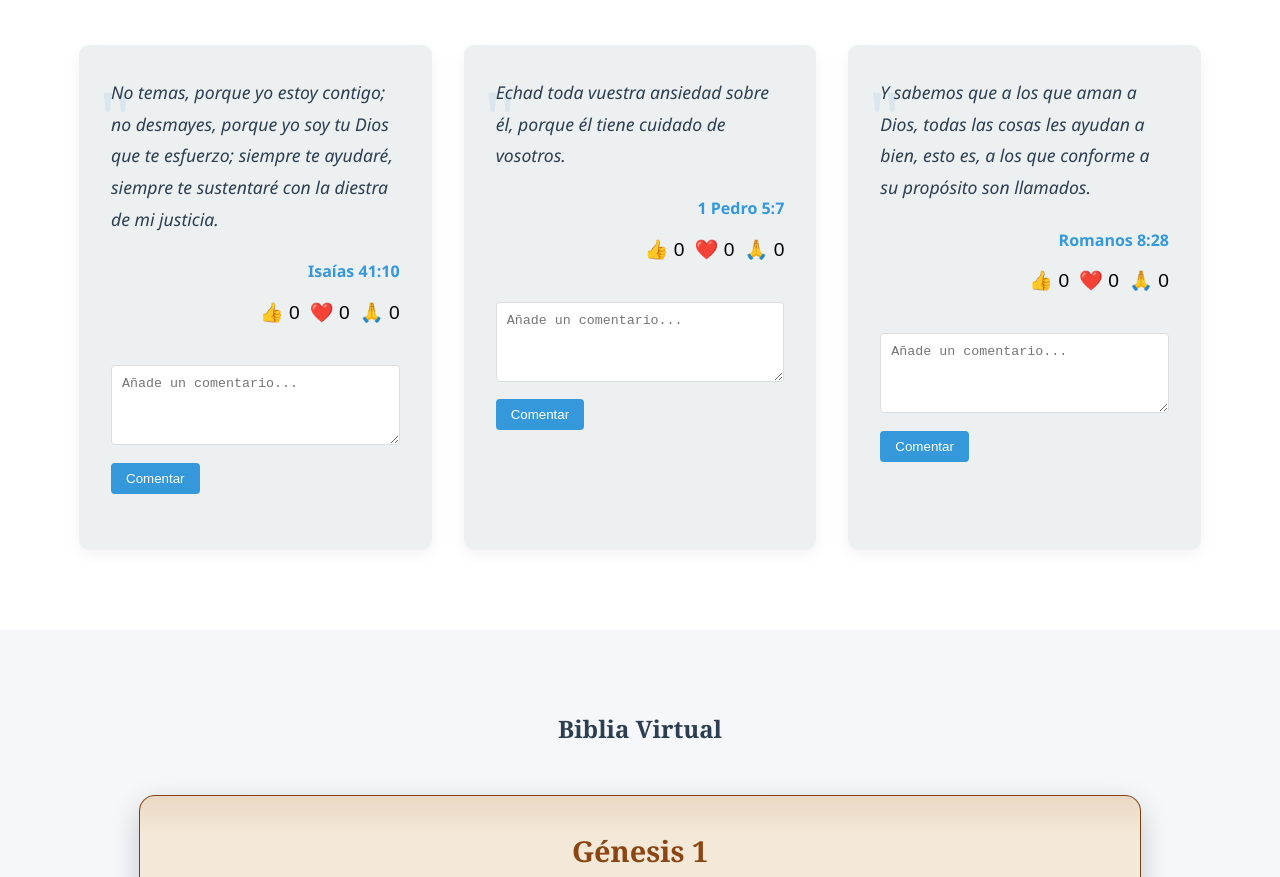
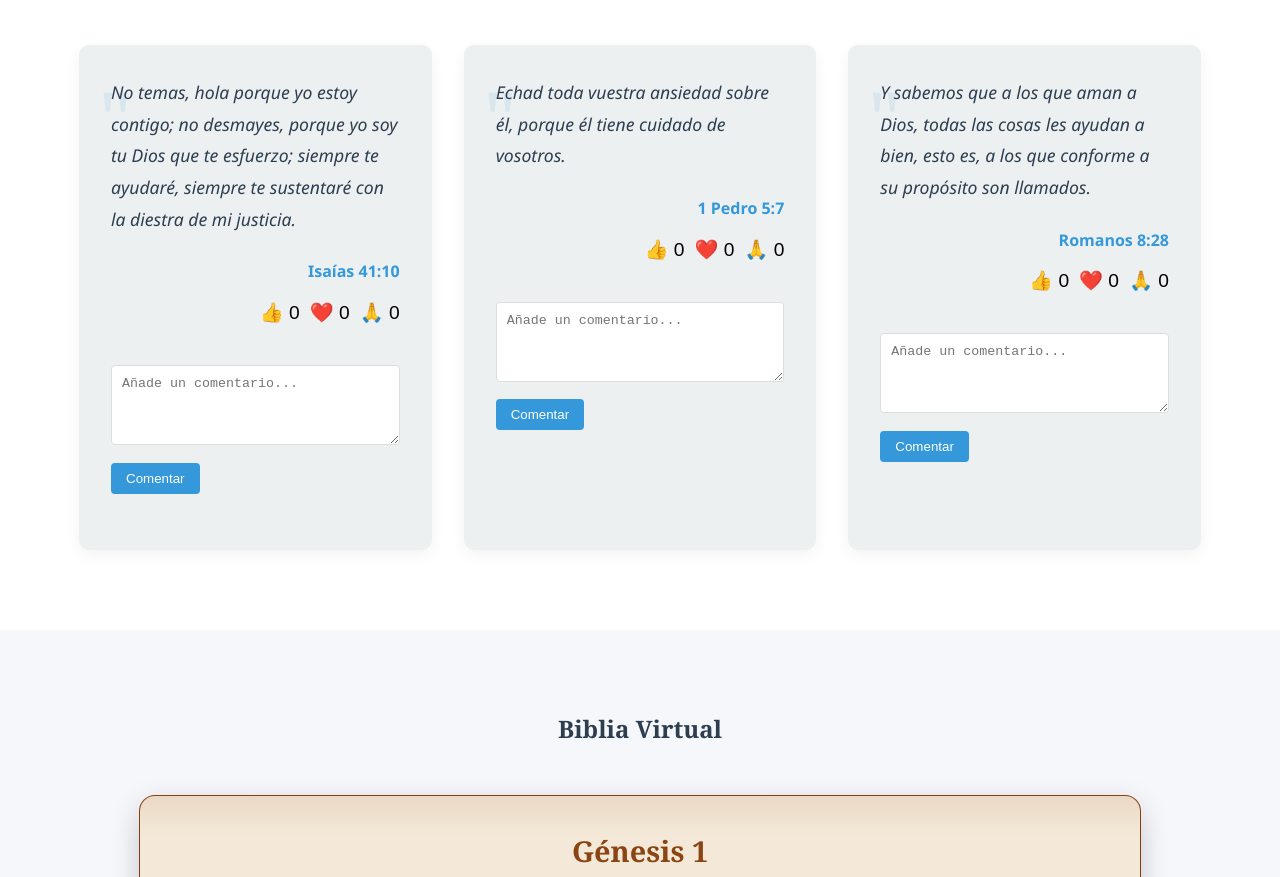
Before and after one commit to FERFRANC0/esperanzaenlapalabra, a plain HTML site: page index.html in a window 1280 px wide. Shown: the part 1056-1933 px from the top of the page. Drawn offline with nearby package versions, Linux system fonts and the light colour scheme.

Commit message:
Update index.html

```diff
--- a/index.html
+++ b/index.html
@@ -889,7 +889,7 @@
             <div class="frases-container">
                 <!-- Frase 1 -->
                 <div class="frase-card">
-                    <p class="frase-text" data-translate="phrase-1">No temas, porque yo estoy contigo; no desmayes, porque yo soy tu Dios que te esfuerzo; siempre te ayudaré, siempre te sustentaré con la diestra de mi justicia.</p>
+                    <p class="frase-text" data-translate="phrase-1">No temas, hola porque yo estoy contigo; no desmayes, porque yo soy tu Dios que te esfuerzo; siempre te ayudaré, siempre te sustentaré con la diestra de mi justicia.</p>
                     <p class="frase-ref">Isaías 41:10</p>
 
                     <div class="reactions">
```
